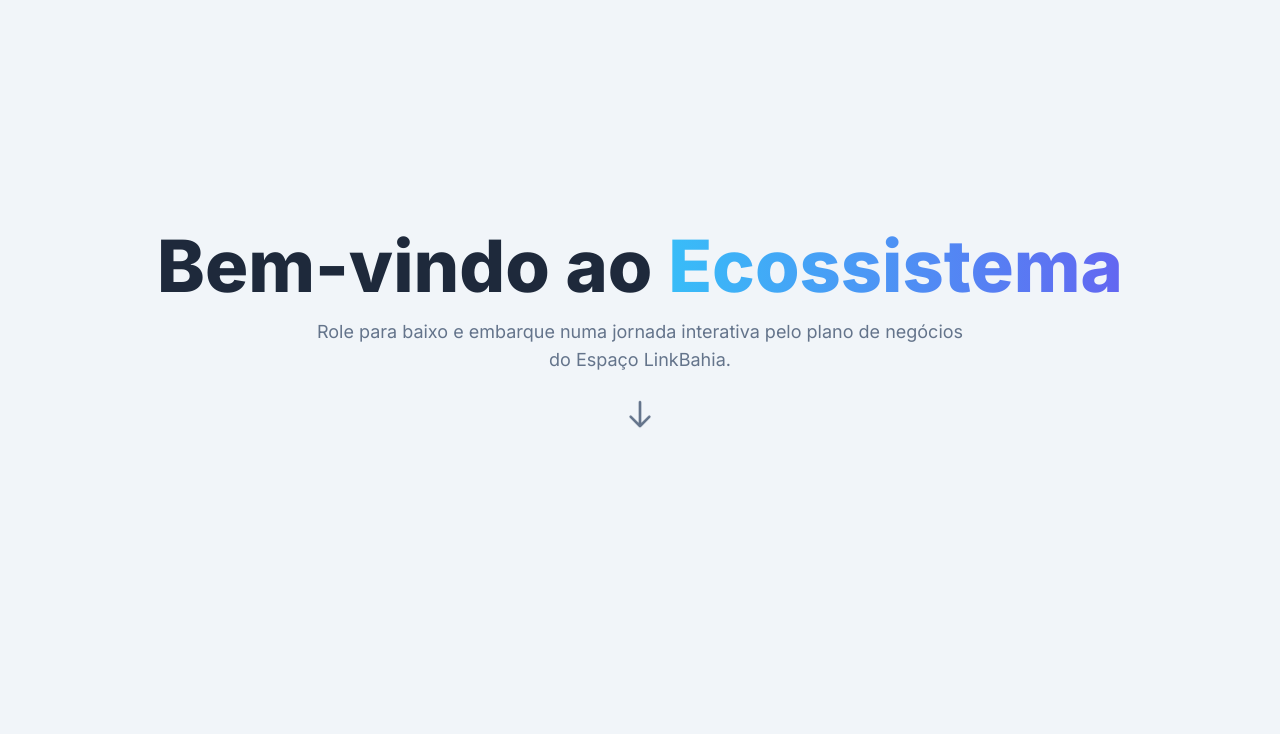
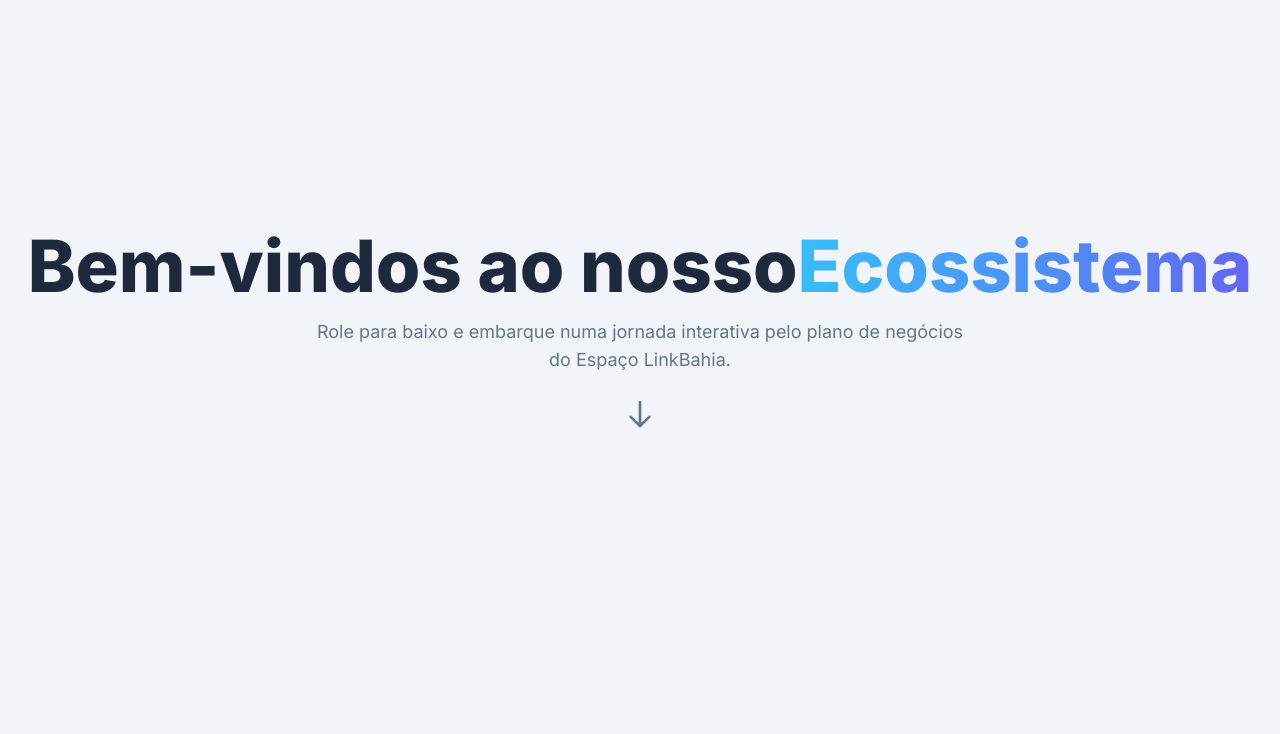
Before and after one commit to oliviasmim/linkbahia, a plain HTML site: page index.html in a window 1280 px wide. Shown: the part 66-800 px from the top of the page. Drawn offline with nearby package versions, Linux system fonts and the light colour scheme.

Commit message:
updated site

```diff
--- a/index.html
+++ b/index.html
@@ -78,7 +78,7 @@
         <!-- Secção 1: Herói -->
         <section id="hero" class="h-screen min-h-[600px] flex items-center justify-center bg-slate-100 p-4">
             <div class="text-center">
-                <h1 class="text-5xl md:text-7xl font-extrabold text-slate-800 mb-4">Bem-vindo ao <span class="gradient-text">Ecossistema</span></h1>
+                <h1 class="text-5xl md:text-7xl font-extrabold text-slate-800 mb-4">Bem-vindos ao nosso<span class="gradient-text">Ecossistema</span></h1>
                 <p class="text-lg text-slate-500 max-w-2xl mx-auto mb-8">Role para baixo e embarque numa jornada interativa pelo plano de negócios do Espaço LinkBahia.</p>
                 <div class="animate-bounce text-slate-500">
                     <svg class="w-8 h-8 mx-auto" fill="none" stroke="currentColor" viewBox="0 0 24 24" xmlns="http://www.w3.org/2000/svg"><path stroke-linecap="round" stroke-linejoin="round" stroke-width="2" d="M19 14l-7 7m0 0l-7-7m7 7V3"></path></svg>
```
